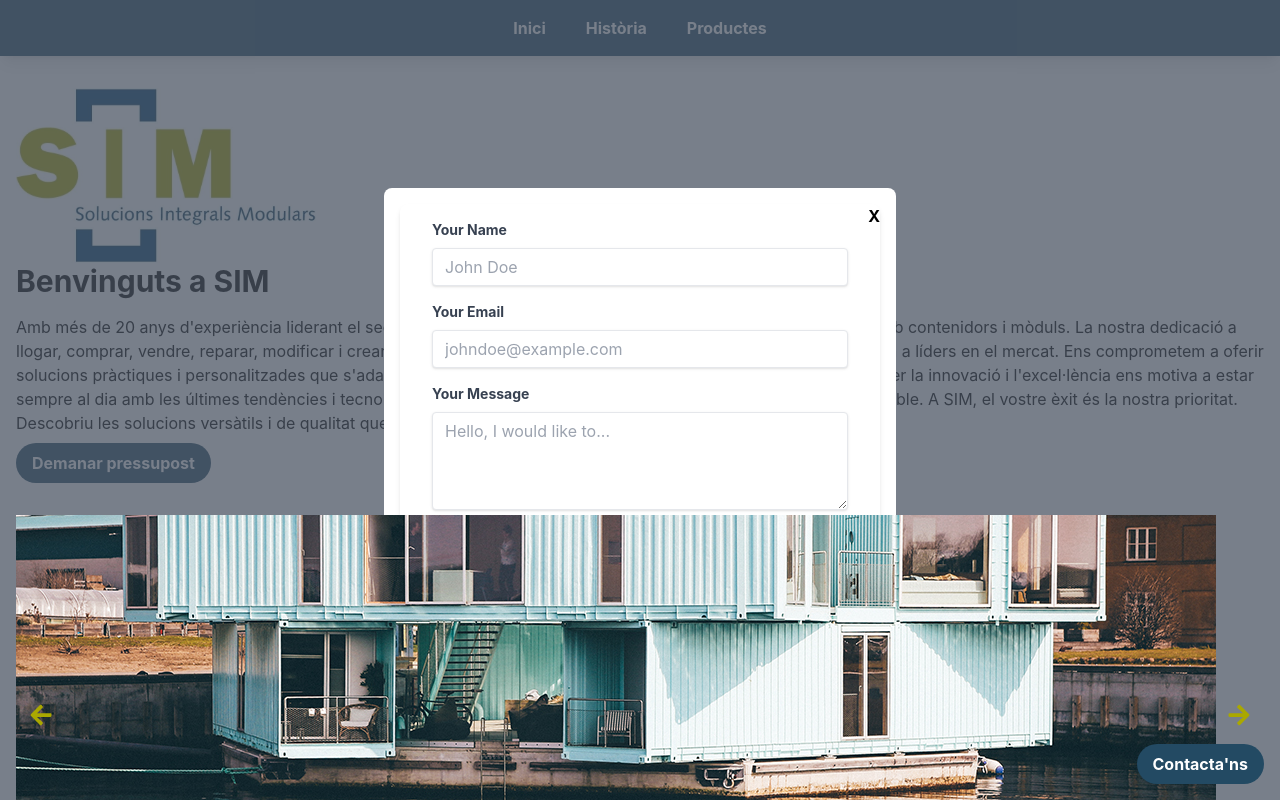
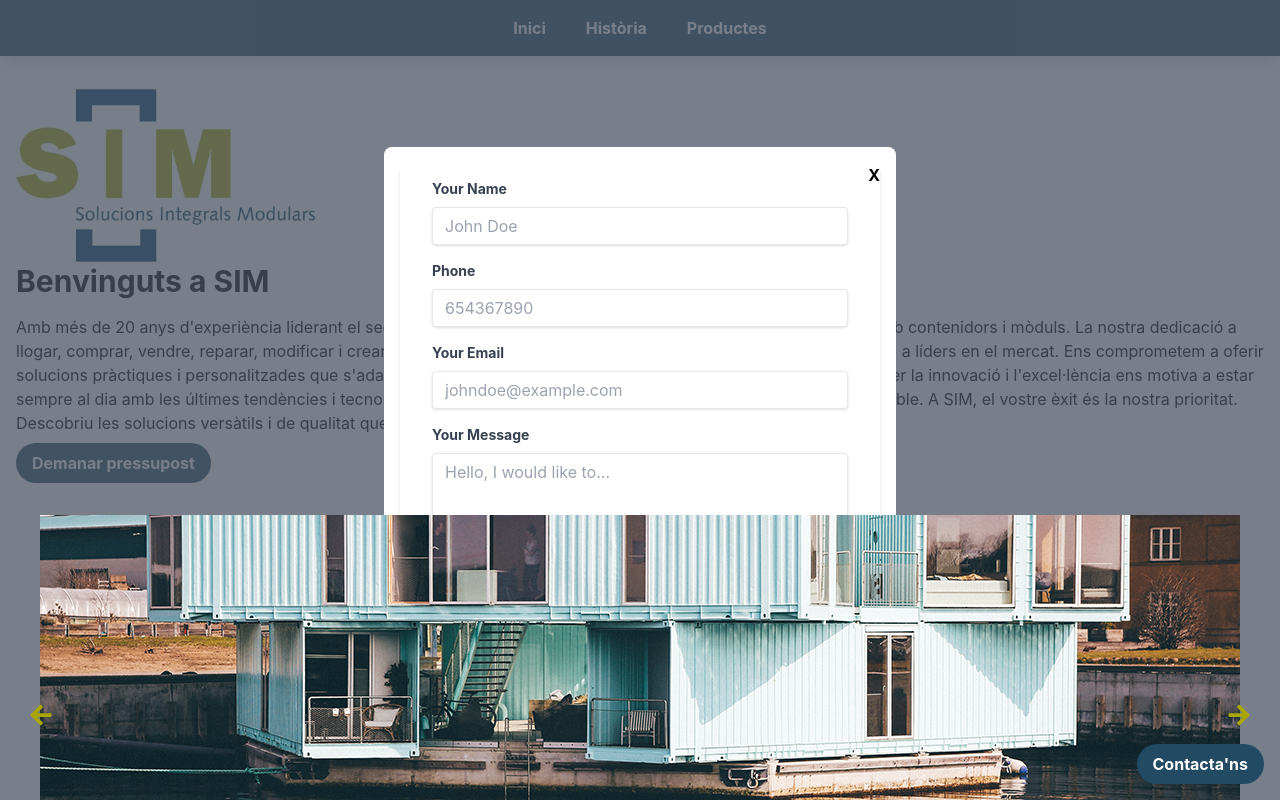
Before and after one commit to Pau-Escola/webRapida, a React (Create React App) app: page / in a window 1280 px wide. Both pictures are taken after a click on the button "Demanar pressupost". Shown: the top 800 px of the page. Built offline with nearby package versions, Linux system fonts and the light colour scheme.

Commit message:
Ja sénvien correus

```diff
--- a/package.json
+++ b/package.json
@@ -6,6 +6,7 @@
     "@testing-library/jest-dom": "^5.17.0",
     "@testing-library/react": "^13.4.0",
     "@testing-library/user-event": "^13.5.0",
+    "emailjs-com": "^3.2.0",
     "react": "^18.2.0",
     "react-dom": "^18.2.0",
     "react-icons": "^5.0.1",
--- a/src/components/Carousel.js
+++ b/src/components/Carousel.js
@@ -22,7 +22,7 @@ const Carousel = ({ images }) => {
     return (
 
         <div className="carousel-container relative flex items-center overflow-hidden" style={{ height: '50vh', width: '100%' }} aria-roledescription="carousel" aria-label="Gallery">
-            <div className="carousel-items" aria-live="polite">
+            <div className="carousel-items w-full h-full flex justify-center items-center" aria-live="polite">
                 {images.map((image, index) => (
                     <div
                         key={index}
--- a/src/components/ContactForm.js
+++ b/src/components/ContactForm.js
@@ -1,15 +1,30 @@
-import React, { useState } from 'react';
+import React, { useState, useEffect } from 'react';
+import emailjs from 'emailjs-com';
 
-function ContactForm() {
-    const [contact, setContact] = useState({ name: '', email: '', message: '' });
+const ContactForm = () => {
+
+    const [contact, setContact] = useState({ from_name: '', reply_to: '', message: '', contact_phone: '' });
+
+    useEffect(() => {
+        emailjs.init("S2wLIPh6B27P5O_sL"); // Initialize EmailJS with your user ID
+    }, []);
+
+
+    const handleChange = (e) => {
+        setContact({ ...contact, [e.target.name]: e.target.value });
+    };
 
     const handleSubmit = (e) => {
         e.preventDefault();
-        // Implement form submission logic, possibly using fetch API to interact with the backend
-    };
 
-    const handleChange = (e) => {
-        setContact({ ...contact, [e.target.name]: e.target.value });
+        emailjs.send('service_2xr0lqj', 'template_xoxi5rc', contact, 'S2wLIPh6B27P5O_sL')
+            .then((result) => {
+                console.log(result.text);
+                alert('Message successfully sent!');
+            }, (error) => {
+                console.log(error.text);
+                alert('Error');
+            });
     };
 
     return (
@@ -18,11 +33,24 @@ function ContactForm() {
                 <label htmlFor="name" className="block text-gray-700 text-sm font-bold mb-2">Your Name</label>
                 <input
                     type="text"
-                    name="name"
-                    id="name"
-                    value={contact.name}
+                    name="from_name"
+                    id="from_name"
+                    value={contact.from_name}
                     onChange={handleChange}
                     placeholder="John Doe"
+                    className="shadow appearance-none border rounded w-full py-2 px-3 text-gray-700 leading-tight focus:outline-none focus:shadow-outline"
+                    required
+                />
+            </div>
+            <div className="mb-4">
+                <label htmlFor="phone" className="block text-gray-700 text-sm font-bold mb-2">Phone</label>
+                <input
+                    type="phone"
+                    name="contact_phone"
+                    id="contact_phone"
+                    value={contact.contact_phone}
+                    onChange={handleChange}
+                    placeholder="654367890"
                     className="shadow appearance-none border rounded w-full py-2 px-3 text-gray-700 leading-tight focus:outline-none focus:shadow-outline"
                     required
                 />
@@ -31,9 +59,9 @@ function ContactForm() {
                 <label htmlFor="email" className="block text-gray-700 text-sm font-bold mb-2">Your Email</label>
                 <input
                     type="email"
-                    name="email"
-                    id="email"
-                    value={contact.email}
+                    name="reply_to"
+                    id="reply_to"
+                    value={contact.reply_to}
                     onChange={handleChange}
                     placeholder="johndoe@example.com"
                     className="shadow appearance-none border rounded w-full py-2 px-3 text-gray-700 leading-tight focus:outline-none focus:shadow-outline"
```
Also changed, not shown: 1 other file (tests, documents, lock files or other folders).
